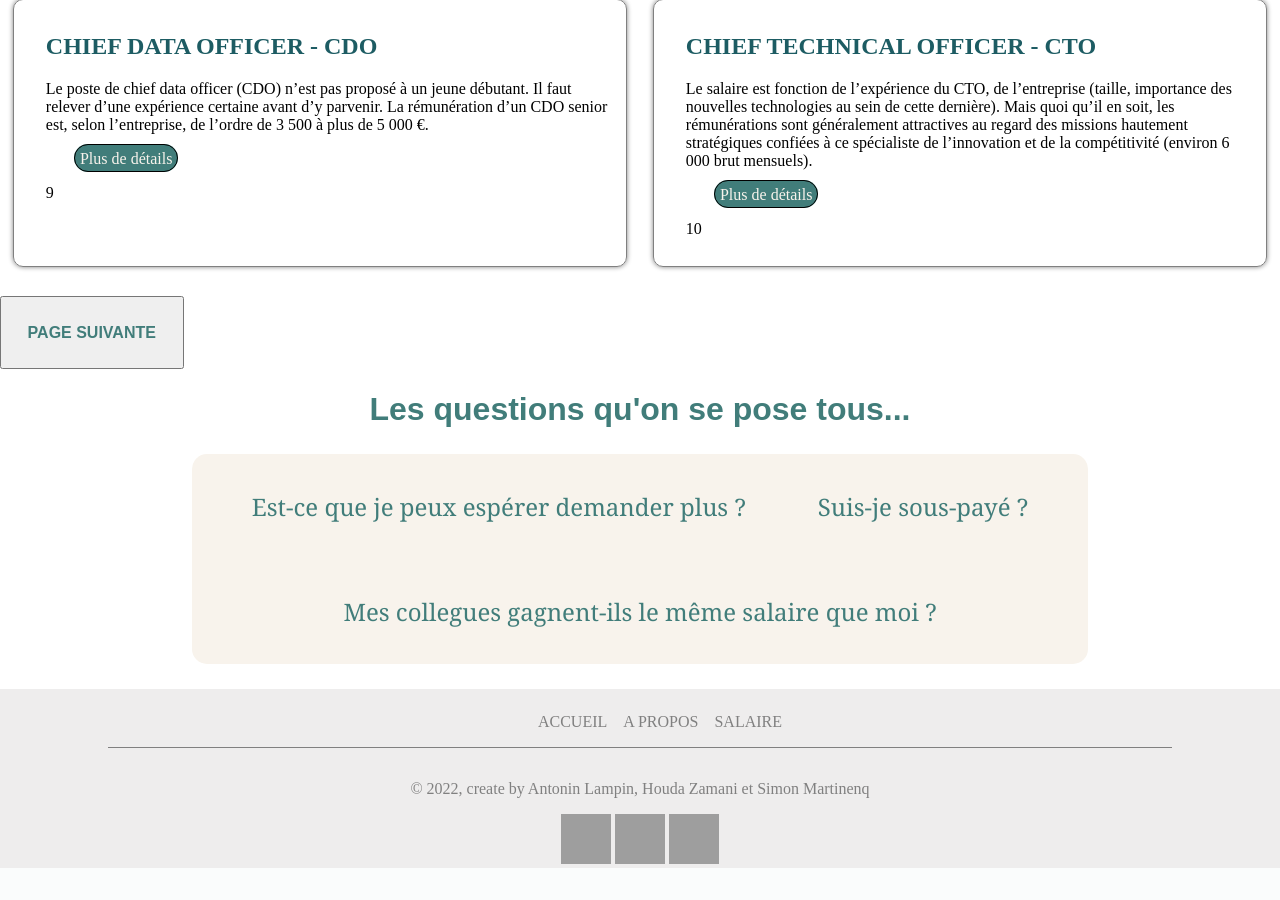
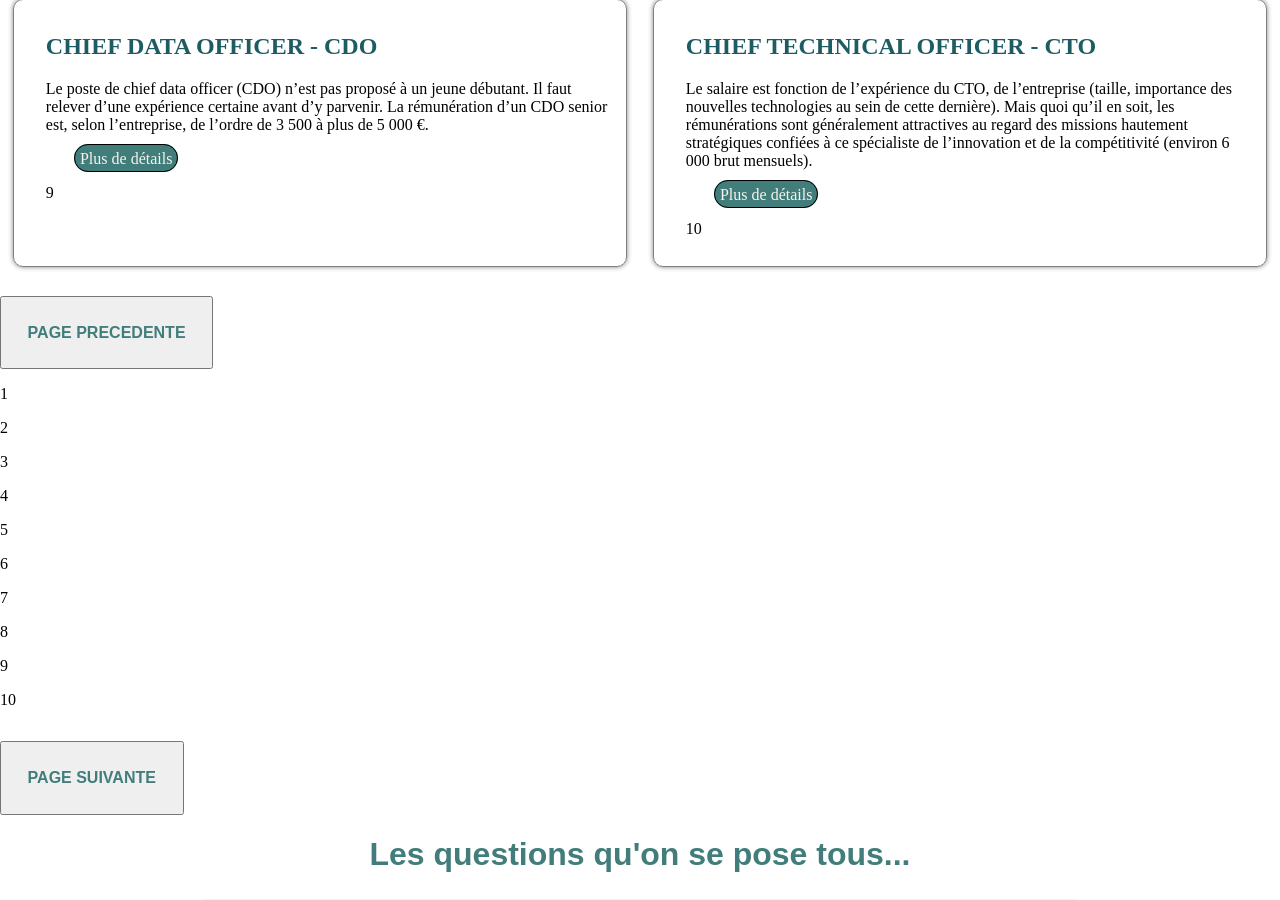
Before and after one commit to AntoninLmp/ProjetTransverse_TrouveTonSalaire, a Django app: template src/entreprise/templates/salaire.html in a window 1280 px wide. Shown: the part 1572-2472 px from the top of the page. Before the commit the page ends 2440 px from the top, so only its background shows below. Run offline with Django 4.2, Linux system fonts and the light colour scheme; the template is opened without the code that fills it: values that come from a table or form of the project are taken from there, others are empty; data comes from the database, SQL or seed files in the repository; grey boxes are pictures that could not be loaded.

Commit message:
solution js

```diff
--- a/src/entreprise/static/js/script.js
+++ b/src/entreprise/static/js/script.js
@@ -1,9 +1,26 @@
 let togg1 = document.getElementById("buttonSuiv");
+let togg2 = document.getElementById("buttonPre");
 let d1 = document.getElementById("div1");
 let d2 = document.getElementById("div2");
+let d3 = document.getElementById("div3");
+let d4 = document.getElementById("div4");
+let d5 = document.getElementById("div5");
+let d6 = document.getElementById("div6");
+let d7 = document.getElementById("div7");
+let d8 = document.getElementById("div8");
+let d9 = document.getElementById("div9");
+let d10 = document.getElementById("div10");
 
 //cacher toutes les autres div
 d2.style.display = "none";
+d3.style.display = "none";
+d4.style.display = "none";
+d5.style.display = "none";
+d6.style.display = "none";
+d7.style.display = "none";
+d8.style.display = "none";
+d9.style.display = "none";
+d10.style.display = "none";
 
 togg1.addEventListener("click", () => {
     if (getComputedStyle(d1).display != "none") {
@@ -11,6 +28,58 @@ togg1.addEventListener("click", () => {
         d2.style.display = "grid";
     } else if (getComputedStyle(d2).display != "none") {
         d2.style.display = "none";
-        d1.style.display = "grid";
+        d3.style.display = "grid";
+    } else if (getComputedStyle(d3).display != "none") {
+        d3.style.display = "none";
+        d4.style.display = "grid";
+    } else if (getComputedStyle(d4).display != "none") {
+        d4.style.display = "none";
+        d5.style.display = "grid";
+    } else if (getComputedStyle(d5).display != "none") {
+        d5.style.display = "none";
+        d6.style.display = "grid";
+    } else if (getComputedStyle(d6).display != "none") {
+        d6.style.display = "none";
+        d7.style.display = "grid";
+    } else if (getComputedStyle(d7).display != "none") {
+        d7.style.display = "none";
+        d8.style.display = "grid";
+    } else if (getComputedStyle(d8).display != "none") {
+        d8.style.display = "none";
+        d9.style.display = "grid";
+    } else if (getComputedStyle(d9).display != "none") {
+        d9.style.display = "none";
+        d10.style.display = "grid";
     }
 })
+
+togg2.addEventListener("click", () => {
+    if (getComputedStyle(d2).display != "none") {
+        d1.style.display = "grid";
+        d2.style.display = "none";
+    } else if (getComputedStyle(d3).display != "none") {
+        d2.style.display = "grid";
+        d3.style.display = "none";
+    } else if (getComputedStyle(d4).display != "none") {
+        d3.style.display = "grid";
+        d4.style.display = "none";
+    } else if (getComputedStyle(d5).display != "none") {
+        d4.style.display = "grid";
+        d5.style.display = "none";
+    } else if (getComputedStyle(d6).display != "none") {
+        d5.style.display = "grid";
+        d6.style.display = "none";
+    } else if (getComputedStyle(d7).display != "none") {
+        d6.style.display = "grid";
+        d7.style.display = "none";
+    } else if (getComputedStyle(d8).display != "none") {
+        d7.style.display = "grid";
+        d8.style.display = "none";
+    } else if (getComputedStyle(d9).display != "none") {
+        d8.style.display = "grid";
+        d9.style.display = "none";
+    } else if (getComputedStyle(d10).display != "none") {
+        d9.style.display = "grid";
+        d10.style.display = "none";
+    }
+})
--- a/src/entreprise/templates/salaire.html
+++ b/src/entreprise/templates/salaire.html
@@ -34,7 +34,6 @@
             <a href="{{ p.get_absolute_url }}">Plus de détails</a>
             <p>{{ forloop.counter }}</p>
         </div>
-
         {% endif %} {% endfor %}
     </div>
     <div class="salaire_list" id="div2">
@@ -45,8 +44,100 @@
             <a href="{{ p.get_absolute_url }}">Plus de détails</a>
             <p>{{ forloop.counter }}</p>
         </div>
-
         {% endif %} {% endfor %}
+    </div>
+    <div class="salaire_list" id="div3">
+        {% for p in postes %} {% if forloop.counter > 20 and forloop.counter < 31 %}
+        <div class="salaire_div">
+            <h2> {{p.libelle}}</h2>
+            <p>{{p.salaire}}</p>
+            <a href="{{ p.get_absolute_url }}">Plus de détails</a>
+            <p>{{ forloop.counter }}</p>
+        </div>
+        {% endif %} {% endfor %}
+    </div>
+    <div class="salaire_list" id="div4">
+        {% for p in postes %} {% if forloop.counter > 30 and forloop.counter < 41 %}
+        <div class="salaire_div">
+            <h2> {{p.libelle}}</h2>
+            <p>{{p.salaire}}</p>
+            <a href="{{ p.get_absolute_url }}">Plus de détails</a>
+            <p>{{ forloop.counter }}</p>
+        </div>
+        {% endif %} {% endfor %}
+    </div>
+    <div class="salaire_list" id="div5">
+        {% for p in postes %} {% if forloop.counter > 40 and forloop.counter < 51 %}
+        <div class="salaire_div">
+            <h2> {{p.libelle}}</h2>
+            <p>{{p.salaire}}</p>
+            <a href="{{ p.get_absolute_url }}">Plus de détails</a>
+            <p>{{ forloop.counter }}</p>
+        </div>
+        {% endif %} {% endfor %}
+    </div>
+    <div class="salaire_list" id="div6">
+        {% for p in postes %} {% if forloop.counter > 50 and forloop.counter < 61 %}
+        <div class="salaire_div">
+            <h2> {{p.libelle}}</h2>
+            <p>{{p.salaire}}</p>
+            <a href="{{ p.get_absolute_url }}">Plus de détails</a>
+            <p>{{ forloop.counter }}</p>
+        </div>
+        {% endif %} {% endfor %}
+    </div>
+    <div class="salaire_list" id="div7">
+        {% for p in postes %} {% if forloop.counter > 60 and forloop.counter < 71 %}
+        <div class="salaire_div">
+            <h2> {{p.libelle}}</h2>
+            <p>{{p.salaire}}</p>
+            <a href="{{ p.get_absolute_url }}">Plus de détails</a>
+            <p>{{ forloop.counter }}</p>
+        </div>
+        {% endif %} {% endfor %}
+    </div>
+    <div class="salaire_list" id="div8">
+        {% for p in postes %} {% if forloop.counter > 70 and forloop.counter < 81 %}
+        <div class="salaire_div">
+            <h2> {{p.libelle}}</h2>
+            <p>{{p.salaire}}</p>
+            <a href="{{ p.get_absolute_url }}">Plus de détails</a>
+            <p>{{ forloop.counter }}</p>
+        </div>
+        {% endif %} {% endfor %}
+    </div>
+    <div class="salaire_list" id="div9">
+        {% for p in postes %} {% if forloop.counter > 80 and forloop.counter < 91 %}
+        <div class="salaire_div">
+            <h2> {{p.libelle}}</h2>
+            <p>{{p.salaire}}</p>
+            <a href="{{ p.get_absolute_url }}">Plus de détails</a>
+            <p>{{ forloop.counter }}</p>
+        </div>
+        {% endif %} {% endfor %}
+    </div>
+    <div class="salaire_list" id="div10">
+        {% for p in postes %} {% if forloop.counter < 90 %}
+        <div class="salaire_div">
+            <h2> {{p.libelle}}</h2>
+            <p>{{p.salaire}}</p>
+            <a href="{{ p.get_absolute_url }}">Plus de détails</a>
+            <p>{{ forloop.counter }}</p>
+        </div>
+        {% endif %} {% endfor %}
+    </div>
+    <button id="buttonPre"> Page precedente</button>
+    <div>
+        <p id="page1">1</p>
+        <p id="page2">2</p>
+        <p id="page3">3</p>
+        <p id="page4">4</p>
+        <p id="page5">5</p>
+        <p id="page6">6</p>
+        <p id="page7">7</p>
+        <p id="page8">8</p>
+        <p id="page9">9</p>
+        <p id="page10">10</p>
     </div>
     <button id="buttonSuiv"> Page suivante</button>
 </article>
--- a/src/entreprise/views.py
+++ b/src/entreprise/views.py
@@ -11,7 +11,8 @@ def salaire(request):
         postes = Profile.objects.filter(libelle__icontains=jobTitle)
     else:
         postes = None
-    return render(request, "salaire.html", context={"postes" : postes})
+    nbr = len(postes)
+    return render(request, "salaire.html", context={"postes" : postes,"nbr":nbr})
 
 
 def profile_trouve(request, slug):
```
